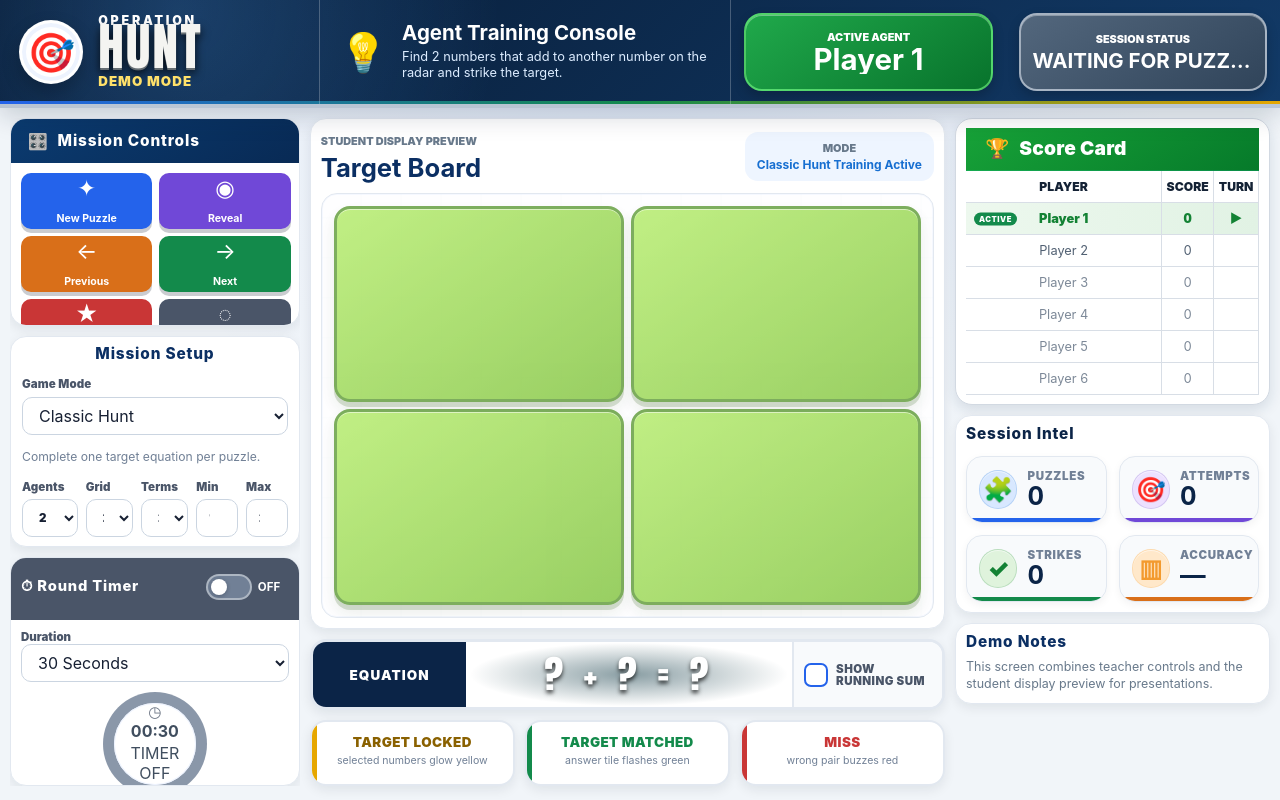
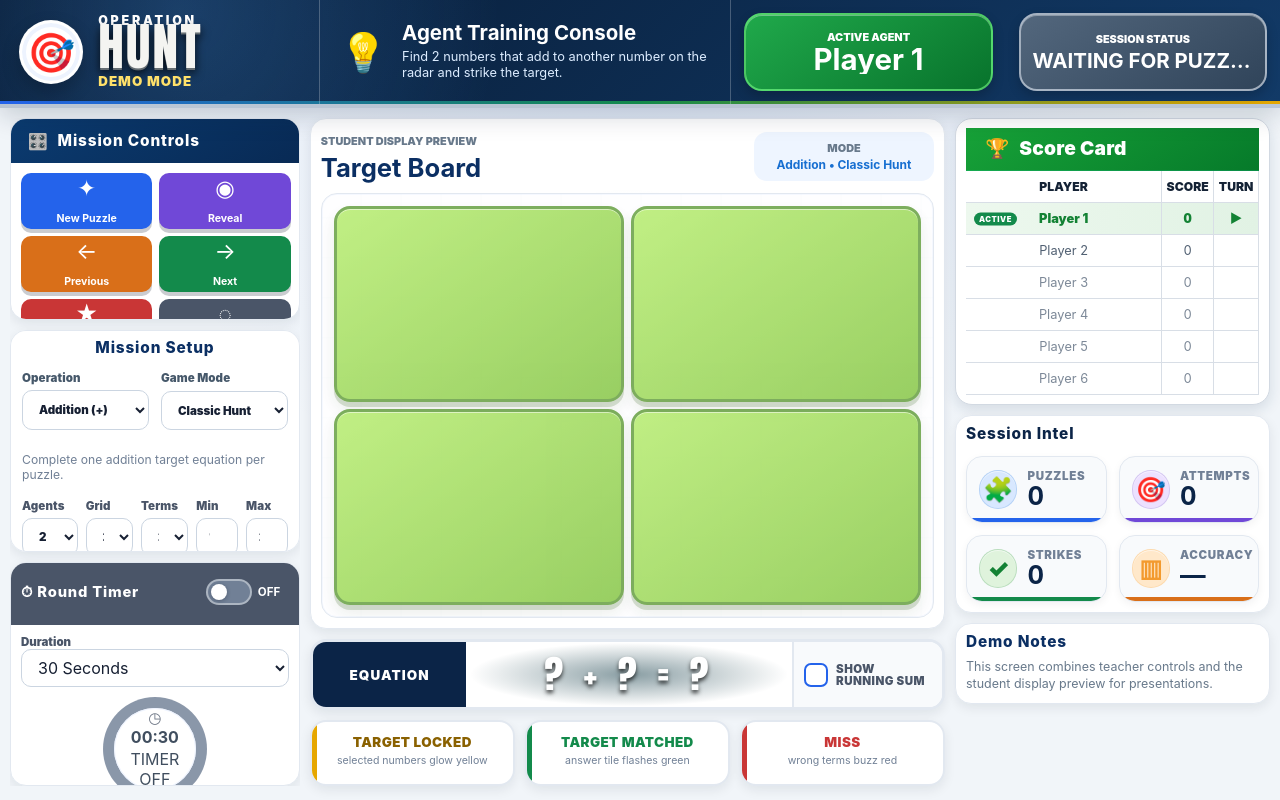
Before and after one commit to cdunmore89-eng/operation-hunt-test, a plain HTML site: page demo.html in a window 1280 px wide. Drawn offline with Linux system fonts and the light colour scheme.

Commit message:
Enable addition and subtraction in Demo

```diff
--- a/demo.html
+++ b/demo.html
@@ -1,11 +1,9 @@
 <!DOCTYPE html>
 <html lang="en">
-
 <head>
   <meta charset="UTF-8">
   <meta name="viewport" content="width=device-width, initial-scale=1.0">
-
-  <title>Operation Hunt: Demo Mode</title>
+  <title>Operation Hunt: Addition — Classic Hunt Demo</title>
 
   <link rel="stylesheet" href="css/styles.css">
   <link rel="stylesheet" href="css/demo.css">
@@ -15,18 +13,13 @@
   <link rel="stylesheet" href="css/operation-hunt-board.css">
   <link rel="stylesheet" href="css/operation-hunt-scoreboard.css">
   <link rel="stylesheet" href="css/operation-hunt-shell.css">
+  <link rel="stylesheet" href="css/operation-hunt-operations.css">
 </head>
-
-<body class="demo-page mode-classic">
-
+<body class="demo-page mode-classic operation-addition">
   <main class="demo-shell">
-
-    <!-- TOP MISSION BAR -->
     <header class="demo-topbar">
-
       <section class="demo-brand-card">
         <div class="demo-brand-icon" aria-hidden="true">🎯</div>
-
         <div class="demo-brand-copy">
           <span>OPERATION</span>
           <strong>HUNT</strong>
@@ -36,7 +29,6 @@
 
       <section class="demo-objective-card">
         <span class="demo-objective-icon" aria-hidden="true">💡</span>
-
         <div>
           <h1>Agent Training Console</h1>
           <p id="game-instructions">
@@ -54,15 +46,10 @@
         <span>SESSION STATUS</span>
         <strong id="session-status">WAITING FOR PUZZLE</strong>
       </section>
-
     </header>
 
-    <!-- MAIN DASHBOARD -->
     <section class="demo-dashboard-grid">
-
-      <!-- LEFT: TEACHER CONTROLS -->
       <aside class="demo-control-panel">
-
         <section class="demo-panel demo-controls-card">
           <header>
             <span aria-hidden="true">🎛️</span>
@@ -71,33 +58,22 @@
 
           <div class="demo-button-grid" style="--oh-touch-min: clamp(50px, 7vh, 72px);">
             <button id="new-puzzle-button" class="demo-button demo-blue oh-button oh-button--primary" type="button">
-              <span>✦</span>
-              <strong>New Puzzle</strong>
+              <span>✦</span><strong>New Puzzle</strong>
             </button>
-
             <button id="reveal-button" class="demo-button demo-purple oh-button oh-button--reveal" type="button">
-              <span>◉</span>
-              <strong>Reveal</strong>
+              <span>◉</span><strong>Reveal</strong>
             </button>
-
             <button id="previous-player-button" class="demo-button demo-orange oh-button oh-button--warning" type="button">
-              <span>←</span>
-              <strong>Previous</strong>
+              <span>←</span><strong>Previous</strong>
             </button>
-
             <button id="next-player-button" class="demo-button demo-green oh-button oh-button--success" type="button">
-              <span>→</span>
-              <strong>Next</strong>
+              <span>→</span><strong>Next</strong>
             </button>
-
             <button id="reset-session-button" class="demo-button demo-red oh-button oh-button--danger" type="button">
-              <span>★</span>
-              <strong>Reset Session</strong>
+              <span>★</span><strong>Reset Session</strong>
             </button>
-
             <button id="reset-board-button" class="demo-button demo-gray oh-button oh-button--neutral" type="button">
-              <span>◌</span>
-              <strong>Reset Board</strong>
+              <span>◌</span><strong>Reset Board</strong>
             </button>
           </div>
         </section>
@@ -105,14 +81,26 @@
         <section class="demo-panel demo-settings-panel">
           <h2>Mission Setup</h2>
 
-          <label for="game-mode">Game Mode</label>
-          <select id="game-mode">
-            <option value="CLASSIC">Classic Hunt</option>
-            <option value="MAX_OUT">Max Out Challenge</option>
-            <option value="PRACTICE">Practice Mode</option>
-          </select>
+          <div class="operation-mode-grid">
+            <label class="operation-field" for="operation">
+              <span>Operation</span>
+              <select id="operation">
+                <option value="ADDITION" selected>Addition (+)</option>
+                <option value="SUBTRACTION">Subtraction (−)</option>
+              </select>
+            </label>
 
-          <p id="game-mode-description">Complete one target equation per puzzle.</p>
+            <label class="operation-field" for="game-mode">
+              <span>Game Mode</span>
+              <select id="game-mode">
+                <option value="CLASSIC">Classic Hunt</option>
+                <option value="MAX_OUT">Max Out Challenge</option>
+                <option value="PRACTICE">Practice Mode</option>
+              </select>
+            </label>
+          </div>
+
+          <p id="game-mode-description">Complete one addition target equation per puzzle.</p>
 
           <div class="demo-settings-row">
             <label class="setting-player-count">
@@ -161,12 +149,9 @@
         <section id="timer-card" class="demo-panel demo-timer-card timer-disabled" aria-label="Round timer">
           <div class="timer-header">
             <h2>⏱ Round Timer</h2>
-
             <label class="timer-switch">
               <input id="timer-toggle" type="checkbox">
-              <span class="switch-track" aria-hidden="true">
-                <span class="switch-knob"></span>
-              </span>
+              <span class="switch-track" aria-hidden="true"><span class="switch-knob"></span></span>
               <strong id="timer-toggle-label">OFF</strong>
             </label>
           </div>
@@ -189,136 +174,82 @@
             </div>
           </div>
         </section>
-
       </aside>
 
-      <!-- CENTER: STUDENT DISPLAY PREVIEW -->
       <section class="demo-play-panel">
-
         <section class="demo-radar-card">
           <div class="demo-radar-header">
             <div>
               <span>STUDENT DISPLAY PREVIEW</span>
               <strong>Target Board</strong>
             </div>
-
             <div class="demo-radar-chip">
               <span>MODE</span>
-              <b class="demo-footer-mode-label">Classic Hunt Training Active</b>
+              <b class="demo-footer-mode-label">Addition • Classic Hunt</b>
             </div>
           </div>
-
           <div id="puzzle-board" class="puzzle-board demo-puzzle-board grid-size-2" aria-label="Operation Hunt puzzle board"></div>
         </section>
 
         <section class="demo-equation-card" aria-label="Equation">
           <span>EQUATION</span>
-          <strong id="equation-display" aria-live="polite">Hidden</strong>
-
+          <strong id="equation-display" aria-live="polite">? + ? = ?</strong>
           <label class="running-sum-toggle" for="running-sum-toggle">
             <input id="running-sum-toggle" type="checkbox">
             <span aria-hidden="true"></span>
-            <b>Show Running Sum</b>
+            <b id="running-sum-label">Show Running Sum</b>
           </label>
         </section>
 
         <section class="demo-feedback-strip" aria-label="Attempt feedback legend">
           <article data-feedback="locked" aria-current="false">
-            <span>TARGET LOCKED</span>
-            <small>selected numbers glow yellow</small>
+            <span>TARGET LOCKED</span><small>selected numbers glow yellow</small>
           </article>
-
           <article data-feedback="matched" aria-current="false">
-            <span>TARGET MATCHED</span>
-            <small>answer tile flashes green</small>
+            <span>TARGET MATCHED</span><small>answer tile flashes green</small>
           </article>
-
           <article data-feedback="miss" aria-current="false">
-            <span>MISS</span>
-            <small>wrong pair buzzes red</small>
+            <span>MISS</span><small>wrong terms buzz red</small>
           </article>
         </section>
-
       </section>
 
-      <!-- RIGHT: LEADERBOARD / ANALYTICS -->
       <aside class="demo-data-panel">
-
         <section class="demo-panel demo-leaderboard-panel scoreboard-card">
-          <h2>
-            <span aria-hidden="true">🏆</span>
-            Score Card
-          </h2>
-
+          <h2><span aria-hidden="true">🏆</span> Score Card</h2>
           <div class="scoreboard-header">
-            <span>Player</span>
-            <span>Score</span>
-            <span>Turn</span>
+            <span>Player</span><span>Score</span><span>Turn</span>
           </div>
-
           <div id="scoreboard"></div>
         </section>
 
         <section class="demo-panel demo-progress-panel">
           <h2>Session Intel</h2>
-
           <div class="demo-intel-grid">
-            <article>
-              <span class="summary-icon puzzle-icon">🧩</span>
-              <div>
-                <small>Puzzles</small>
-                <strong id="total-puzzles">0</strong>
-              </div>
-            </article>
-
-            <article>
-              <span class="summary-icon attempts-icon">🎯</span>
-              <div>
-                <small>Attempts</small>
-                <strong id="total-attempts">0</strong>
-              </div>
-            </article>
-
-            <article>
-              <span class="summary-icon correct-icon">✓</span>
-              <div>
-                <small>Strikes</small>
-                <strong id="total-correct">0</strong>
-              </div>
-            </article>
-
-            <article>
-              <span class="summary-icon accuracy-icon">▥</span>
-              <div>
-                <small>Accuracy</small>
-                <strong id="class-accuracy">—</strong>
-              </div>
-            </article>
+            <article><span class="summary-icon puzzle-icon">🧩</span><div><small>Puzzles</small><strong id="total-puzzles">0</strong></div></article>
+            <article><span class="summary-icon attempts-icon">🎯</span><div><small>Attempts</small><strong id="total-attempts">0</strong></div></article>
+            <article><span class="summary-icon correct-icon">✓</span><div><small>Strikes</small><strong id="total-correct">0</strong></div></article>
+            <article><span class="summary-icon accuracy-icon">▥</span><div><small>Accuracy</small><strong id="class-accuracy">—</strong></div></article>
           </div>
         </section>
 
         <section class="demo-panel demo-note-panel">
           <h2>Demo Notes</h2>
-          <p>
-            This screen combines teacher controls and the student display preview for presentations.
-          </p>
+          <p>This screen combines teacher controls and the student display preview for presentations.</p>
         </section>
-
       </aside>
-
     </section>
-
   </main>
 
   <script src="js/puzzle-engine.js"></script>
+  <script src="js/arithmetic-engine.js"></script>
   <script src="js/demo.js"></script>
   <script src="js/demo-addition-rules.js"></script>
+  <script src="js/demo-operations.js"></script>
   <script src="js/demo-timer-ui.js"></script>
   <script src="js/demo-feedback-ui.js"></script>
   <script src="js/demo-board-ui.js"></script>
   <script src="js/demo-scoreboard-ui.js"></script>
   <script src="js/demo-shell-ui.js"></script>
-
 </body>
-
 </html>
```
